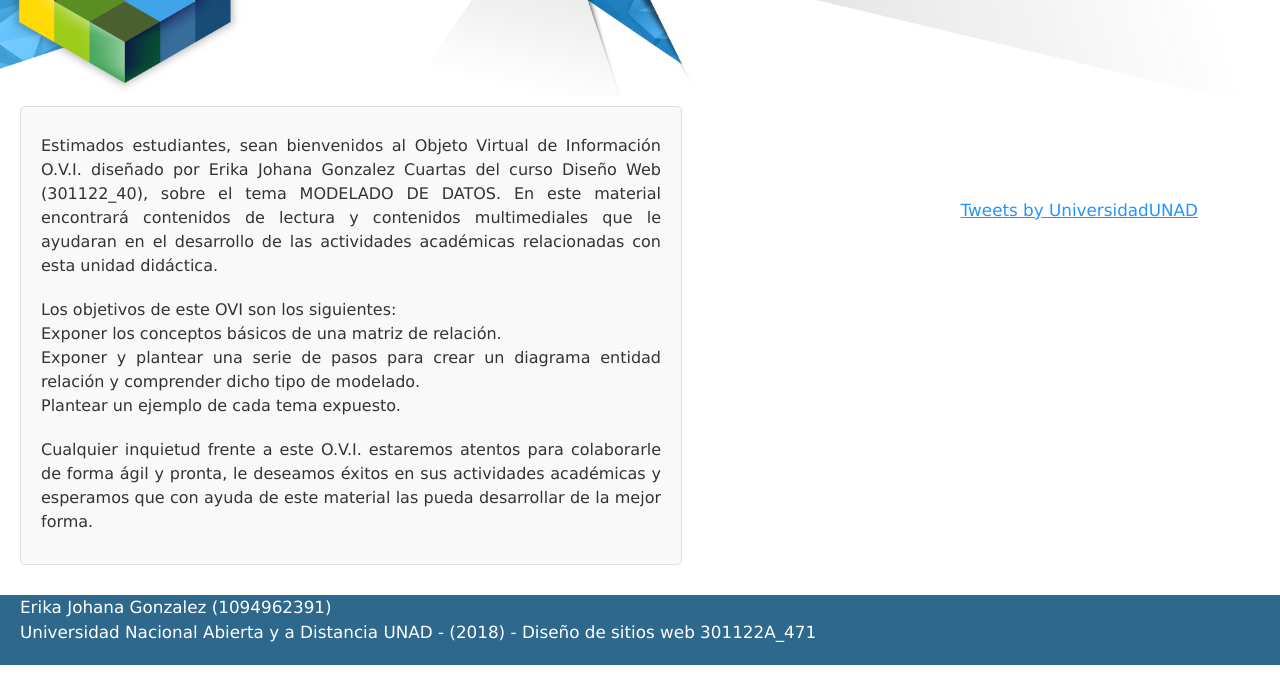
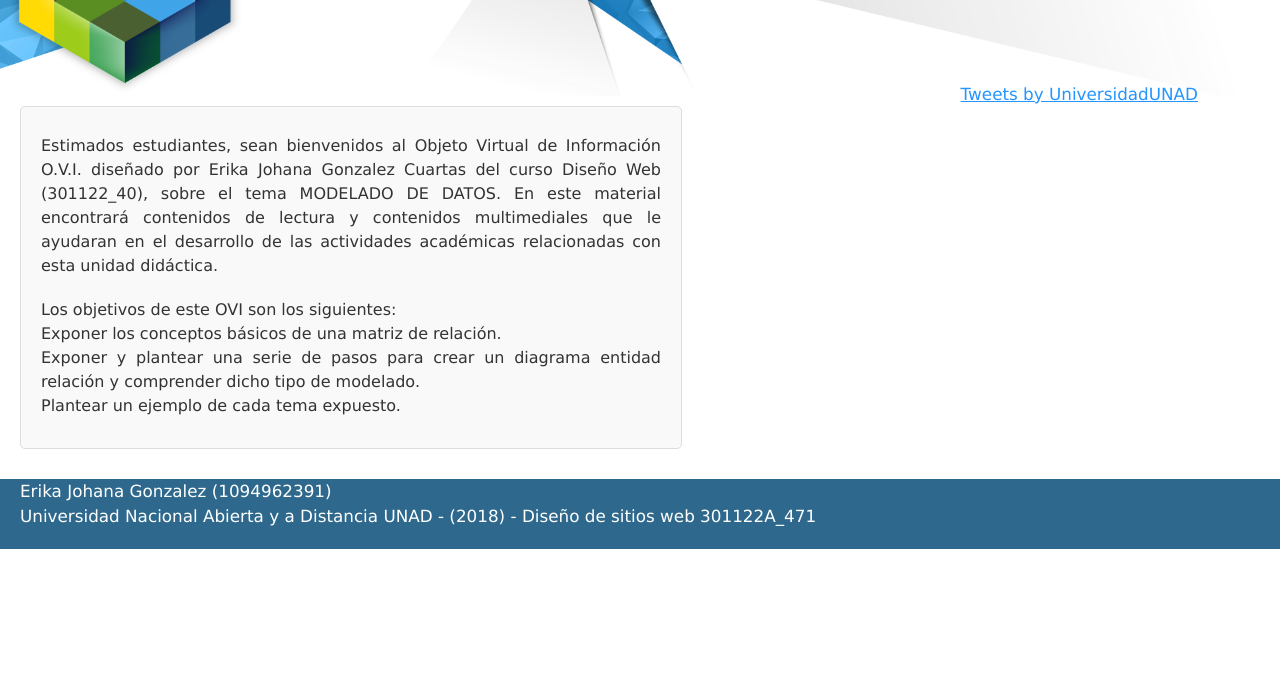
Before and after one commit to ejgonzalez97/Diseno-Web-Erika, a plain HTML site: page index.html in a window 1280 px wide. Shown: the part 215-905 px from the top of the page. After the commit the page ends 800 px from the top, so only its background shows below. Drawn offline with nearby package versions, Linux system fonts and the light colour scheme.

Commit message:
actualice el index

```diff
--- a/index.html
+++ b/index.html
@@ -62,7 +62,6 @@ relación y comprender dicho tipo de modelado.<br>
 
 Plantear un ejemplo de cada tema expuesto.
 </span></p>
-<p><span style="font-family: verdana, geneva; font-size: medium;">Cualquier inquietud frente a este O.V.I. estaremos atentos para colaborarle de forma ágil y pronta, le deseamos éxitos en sus actividades académicas y esperamos que con ayuda de este material las pueda desarrollar de la mejor forma. </span></p>
 </div>
 </div>
 </div>
```
